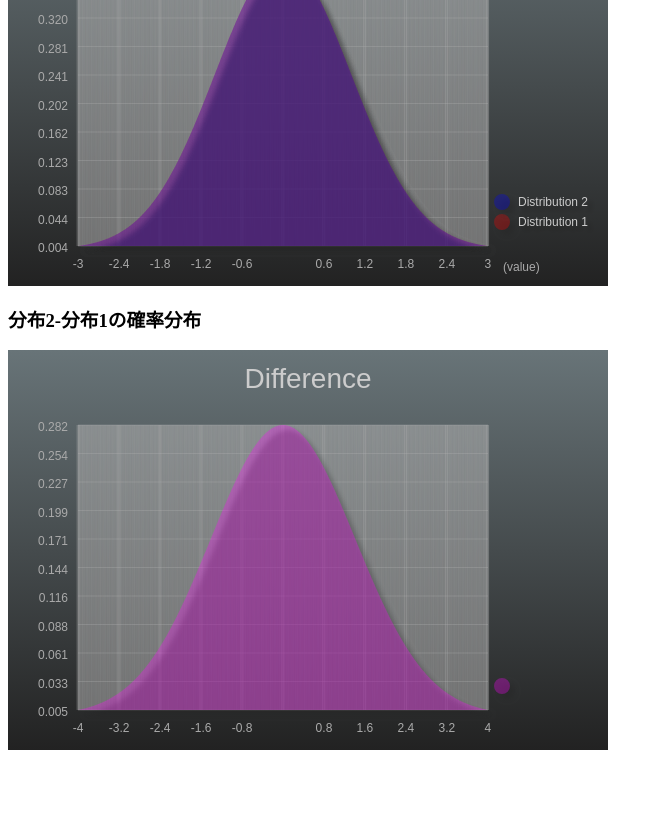
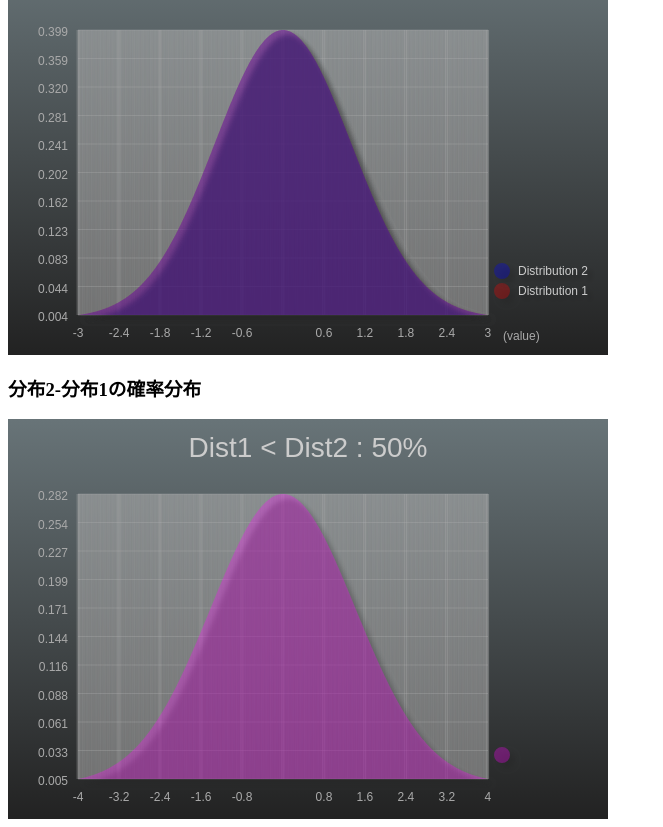
Before and after one commit to Dr10-TakeHiro/NormDistDifference, a plain HTML site: page index.html in a window 1280 px wide. Shown: the part 492-1319 px from the top of the page, without its empty margins (0-663 px from the left). Before the commit the page ends 1250 px from the top, so only its background shows below. Drawn offline with Linux system fonts and the light colour scheme.

Commit message:
* Add licence description of ccchart. * Add a display of wrap area between two distributions. * Add a display of possibility that distribution2 becomes greater than distribution1.

```diff
--- a/index.html
+++ b/index.html
@@ -1,12 +1,16 @@
 <!DOCTYPE html>
 <html>
 
+<!-- This page uses ccchart by toshirot. Original library is available in http://github.com/toshirot/ccchart/ -->
+<script src="./ccchart.js" charset="utf-8"></script>
+
 <head>
-	<meta http-equiv="Content-Tpe" content="text/html" charset="UTF-8">
+	<meta charset="UTF-8">
 	<title>2つの正規分布とその差の確立分布</title>
 </head>
 
 <body>
+	<h1>2つの正規分布とその差の確立分布</h1>
 	<div class="content examples">
 		<div class="wrapper">
 			<h2>Input</h2>
@@ -41,7 +45,6 @@
 		</div>
 	</div>
 </body>
-<script src="./ccchart.js" charset="utf-8"></script>
 <script type="text/javascript" id="example-code">
 	function round(x, n) {
 		return Math.round(x * Math.pow(10, n)) / Math.pow(10, n);
@@ -68,7 +71,23 @@
 		}
 		return ar;
 	}
-
+	function wrap_area(x, y1, y2){
+		if(x.length != y1.length){ return 0; }
+		if(x.length != y2.length){ return 0; }
+		var area = 0;
+		for(var i = 0;i<x.length-1;i++){
+			area = area + (x[i+1]-x[i])*Math.min(y1[i]+y1[i+1],y2[i]+y2[i+1])/2;
+		}
+		return area;
+	}
+	function positive_area(x, y){
+		var area = 0;
+		for(var i = 0;i<x.length-1;i++){
+			if(x[i+1]+x[i]<0){continue;}
+			area = area + (x[i+1]-x[i])*(y[i]+y[i+1])/2;
+		}
+		return round(area,2);
+	}
 	function draw_graph(mu1, sigma1, mu2, sigma2) {
 		var x_min = Math.min(-3 * sigma1 + mu1, -3 * sigma2 + mu2);
 		var x_max = Math.max(3 * sigma1 + mu1, 3 * sigma2 + mu2);
@@ -77,7 +96,7 @@
 		var y2 = normpdf(x, mu2, sigma2);
 		var distribution_data = {
 			"config": {
-				"title": "Distributions",
+				"title": "Wrap area is "+round(wrap_area(x,y1,y2)*100,0)+"%",
 				"type": "area",
 				"xScaleSkip": 100,
 				"colorSet":["rgba(255,0,0,0.3)","rgba(0,0,255,0.3)"]
@@ -99,7 +118,7 @@
 		var y_diff = normpdf(x_diff, mu_diff, sigma_diff);
 		var diff_data = {
 			"config": {
-				"title": "Difference",
+				"title": "Dist1 < Dist2 : "+positive_area(x_diff,y_diff)*100+"%",
 				"type": "area",
 				"xScaleSkip": 100,
 				"colorSet":["rgba(255,0,255,0.3)"]
```
